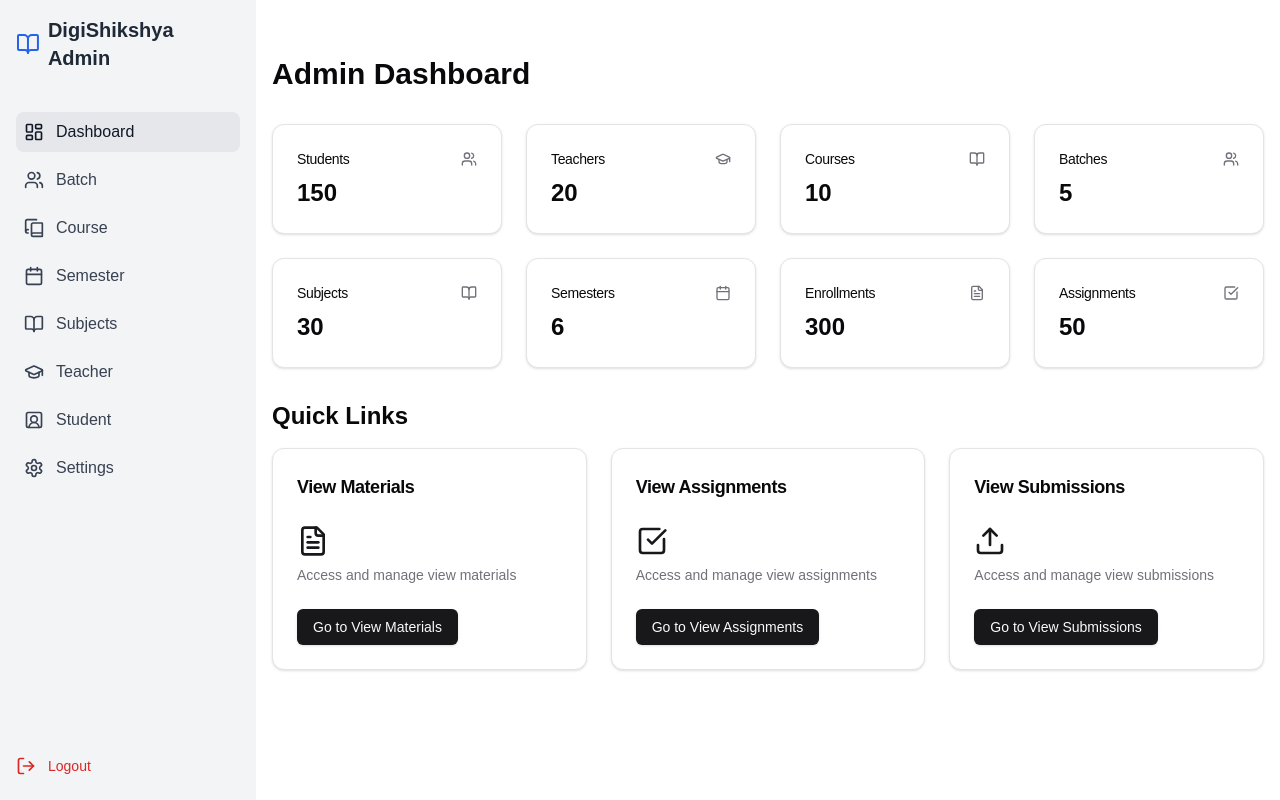
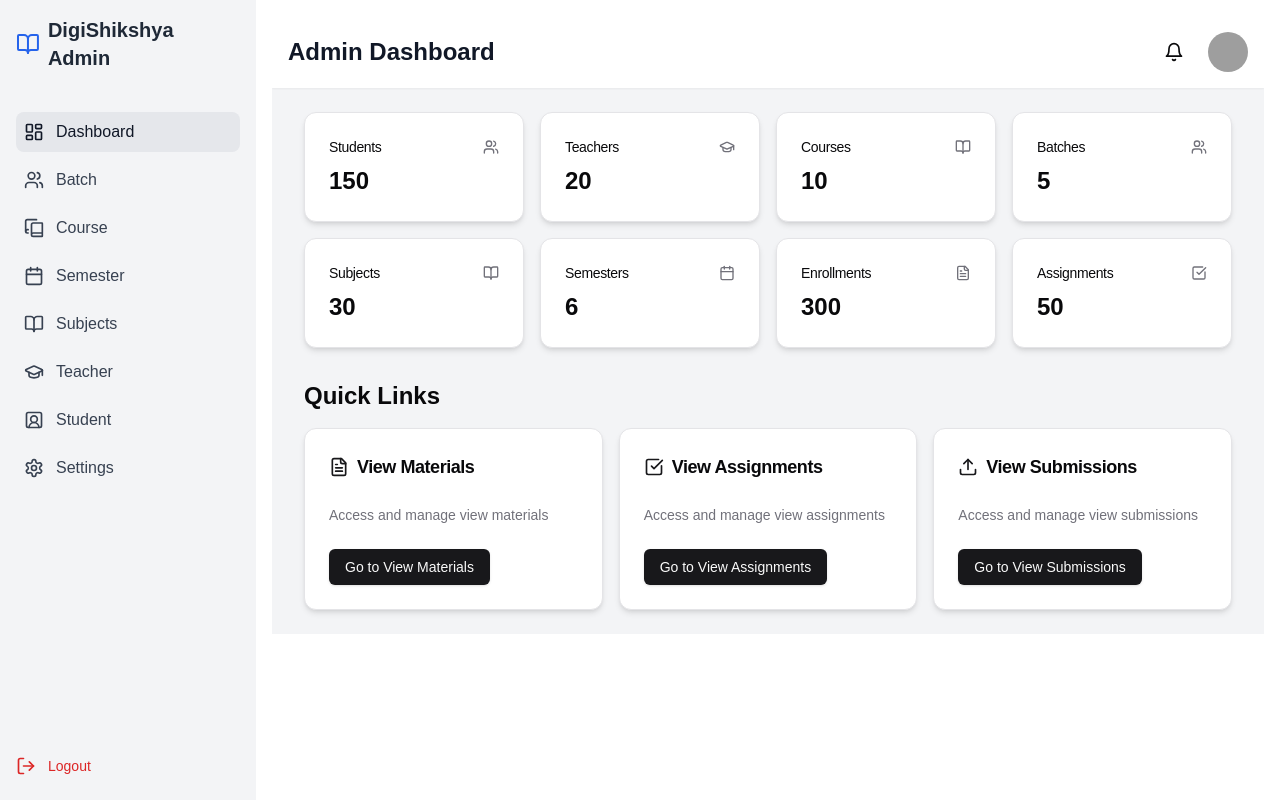
Before and after one commit to Yojana33/DigiShikshya-backend, a Next.js app in the folder digishikshya-frontend/: page /admin/dashboard in a window 1280 px wide. Built offline with nearby package versions, Linux system fonts and the light colour scheme; grey boxes are pictures that could not be loaded.

Commit message:
redesigned admin dashboard

```diff
--- a/digishikshya-frontend/app/admin/dashboard/page.jsx
+++ b/digishikshya-frontend/app/admin/dashboard/page.jsx
@@ -3,6 +3,7 @@
 import { useState, useEffect } from 'react'
 import { Card, CardContent, CardDescription, CardFooter, CardHeader, CardTitle } from "@/components/ui/card"
 import { Button } from "@/components/ui/button"
+import { Avatar, AvatarFallback, AvatarImage } from "@/components/ui/avatar"
 import Link from 'next/link'
 import {
   Users,
@@ -11,7 +12,8 @@ import {
   Calendar,
   FileText,
   CheckSquare,
-  Upload
+  Upload,
+  Bell
 } from 'lucide-react'
 
 // Mock data - replace with actual API calls
@@ -67,12 +69,26 @@ export default function AdminDashboard() {
   }
 
   return (
-    <div className="container mx-auto py-10">
-      <h1 className="text-3xl font-bold mb-8">Admin Dashboard</h1>
-
-      <div className="grid grid-cols-1 md:grid-cols-2 lg:grid-cols-4 gap-6 mb-8">
+    <div className="flex-1 flex flex-col overflow-hidden">
+      <header className="bg-white shadow-sm z-10 p-4">
+        <div className="max-w-7xl mx-auto flex justify-between items-center">
+          <h1 className="text-2xl font-bold text-gray-900">Admin Dashboard</h1>
+          <div className="flex items-center space-x-4">
+            <Button variant="ghost" size="icon">
+              <Bell className="h-5 w-5" />
+            </Button>
+            <Avatar className="h-10 w-10">
+              <AvatarImage src="/placeholder-avatar.jpg" alt="Admin" />
+              <AvatarFallback>AD</AvatarFallback>
+            </Avatar>
+          </div>
+        </div>
+      </header>
+      <main className="flex-1 overflow-x-hidden overflow-y-auto bg-gray-100">
+        <div className="container mx-auto py-6 px-4 sm:px-6 lg:px-8">
+          <div className="grid grid-cols-1 sm:grid-cols-2 lg:grid-cols-4 gap-4 mb-8">
             {countCards.map((card, index) => (
-          <Card key={index}>
+              <Card key={index} className="bg-white shadow-md hover:shadow-lg transition-shadow duration-300">
                 <CardHeader className="flex flex-row items-center justify-between space-y-0 pb-2">
                   <CardTitle className="text-sm font-medium">
                     {card.title}
@@ -87,14 +103,16 @@ export default function AdminDashboard() {
           </div>
 
           <h2 className="text-2xl font-semibold mb-4">Quick Links</h2>
-      <div className="grid grid-cols-1 md:grid-cols-3 gap-6">
+          <div className="grid grid-cols-1 sm:grid-cols-2 lg:grid-cols-3 gap-4">
             {quickLinks.map((link, index) => (
-          <Card key={index}>
+              <Card key={index} className="bg-white shadow-md hover:shadow-lg transition-shadow duration-300">
                 <CardHeader>
-              <CardTitle className="text-lg">{link.title}</CardTitle>
+                  <CardTitle className="text-lg flex items-center">
+                    <link.icon className="h-5 w-5 mr-2 text-primary" />
+                    {link.title}
+                  </CardTitle>
                 </CardHeader>
                 <CardContent>
-              <link.icon className="h-8 w-8 text-primary mb-2" />
                   <CardDescription>
                     Access and manage {link.title.toLowerCase()}
                   </CardDescription>
@@ -110,5 +128,7 @@ export default function AdminDashboard() {
             ))}
           </div>
         </div>
+      </main>
+    </div>
   )
 }
```
Lines whose indentation alone changed are shown as unchanged.
